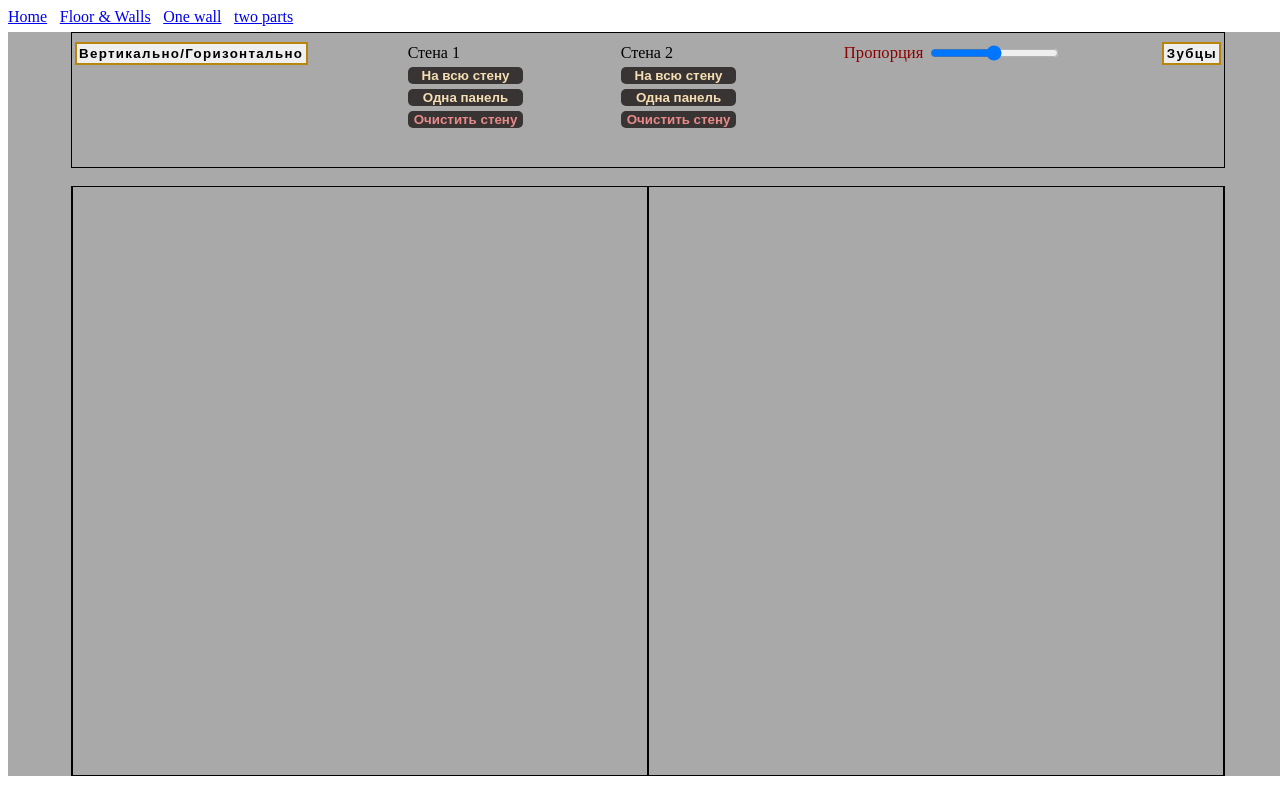
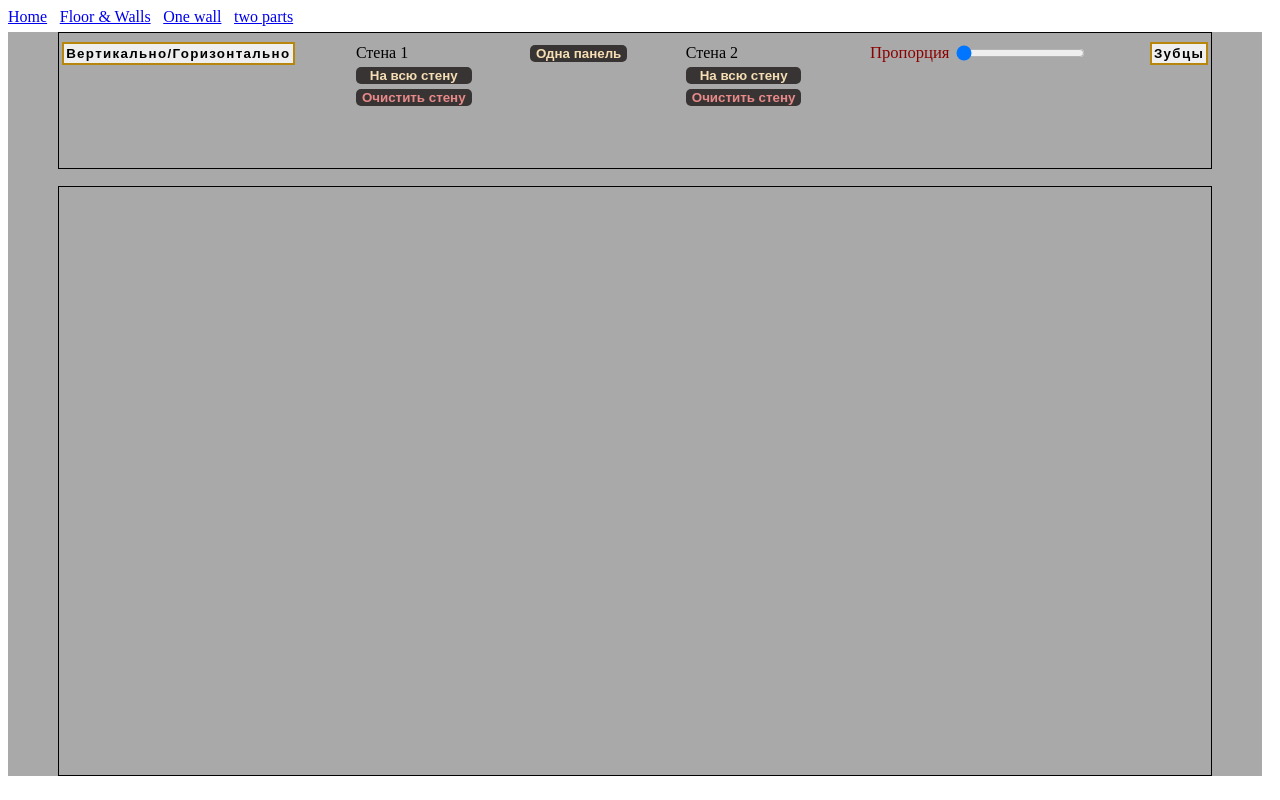
Before and after one commit to Corpus77/sv-kit-3dpanel-floor, a SvelteKit app: page /twoparts in a window 1280 px wide. Built offline with nearby package versions, Linux system fonts and the light colour scheme.

Commit message:
twoparts proportion done

```diff
--- a/src/routes/twoparts/+page.svelte
+++ b/src/routes/twoparts/+page.svelte
@@ -7,6 +7,7 @@
 	import Buttonone from '$lib/components/Buttonone.svelte';
 	import Buttonclear from '$lib/components/Buttonclear.svelte';
 	import { initWallPanelAdd, styleCommonPanels, removePanels } from '$lib/logic/functions';
+
 	//----------------------------------------
 	let modalVisible = false;
 	let fillAllFlag = true;
@@ -18,7 +19,16 @@
 	//----------------------------------
 	let wall_1_panels;
 	let wall_2_panels;
+	//----------------------------------
+	let proportionValue = 50;
+	function wall_1Ret() {
+		return document.querySelector('.wall_1');
+	}
 	//__________________________________________
+	function wallSeperateVars () {
+		wall_1_panels = Array.from (document.getElementsByClassName('wall_1')[0].children);
+		wall_2_panels = Array.from (document.getElementsByClassName('wall_2')[0].children);
+	}
 	function panelChoice(event) {
 		url = event.detail;
 		if (fillAllFlag && blockFlag && globalSurface == 'wall') {
@@ -53,28 +63,19 @@
 	}
 	//________________________________________
 	function fillAll(surface) {
+		wallSeperateVars();
 		if (blockFlag) {
+			removePanels(wall_2_panels);
+
+		} else {
+
 			removePanels(wall_1_panels);
-			console.log(blockFlag);
-			console.log(wall_1_panels);
 
-			addPanel(surface);
-			// console.log(document.querySelector('.wall_1').childNodes);
-		} else {
-			removePanels(wall_2_panels);
-			console.log(blockFlag);
-			console.log(wall_2_panels);
-
-			addPanel(surface);
-
-      // console.log(document.querySelector('.wall_2').childNodes);
 		}
-		//removePanels(panel());
-
-
+		addPanel(surface);
 	}
 
-	//__________________________________________
+		//__________________________________________
 	function btnHeaderActive(event) {
 		setTimeout(function () {
 			if (modalVisible) {
@@ -93,16 +94,10 @@
 	onMount(() => {
 		btnHeaderArr = document.querySelectorAll('.btn-header');
 
-
 		//----- initial add panels
 		initWallPanelAdd()
 		//----- separate array panels of 2 walls, after init.
-		wall_1_panels = Array.from (document.querySelector('.wall_1').children)
-		//Array.from (document.getElementsByClassName('wall_1')[0].children)
-		wall_2_panels = Array.from (document.querySelector('.wall_2').children)
-		//Array.from (document.getElementsByClassName('wall_2')[0].children);
-
-		//----------------------
+		wallSeperateVars();
 		window.onresize = function () {
 			allPanels().forEach((item) => {
 				item.style.width = panelSize(walls()) + 'px';
@@ -126,9 +121,20 @@
 					btnHeaderActive(event.detail);
 				}}
 			/>
-			<Buttonone buttonText="Одна панель" />
-			<Buttonclear buttonText="Очистить стену" />
+
+			<Buttonclear buttonText="Очистить стену"
+			on:clearAll={(event) => {
+				wallSeperateVars();
+				removePanels(wall_1_panels);
+				initWallPanelAdd();
+			}} />
 		</div>
+		<Buttonone buttonText="Одна панель"
+			on:onePanel={(event) => {
+				modalVisible = !modalVisible;
+				fillAllFlag = false;
+				btnHeaderActive(event.detail);
+			}} />
 		<div class="btn_wrapper btn_wrapper2">
 			<p>Стена 2</p>
 			<Buttonall
@@ -140,13 +146,20 @@
 					btnHeaderActive(event.detail);
 				}}
 			/>
-			<Buttonone buttonText="Одна панель" />
-			<Buttonclear buttonText="Очистить стену" />
+
+			<Buttonclear buttonText="Очистить стену"
+			on:clearAll={(event) => {
+				wallSeperateVars();
+				removePanels(wall_2_panels);
+				initWallPanelAdd();
+			}}/>
 		</div>
 
-		<div class="range">
+		<div class="range" >
 			<span>Пропорция</span>
-			<input type="range" class="proportion" min="0" max="100" />
+			<input type="range" class="proportion" min="50" max="100"  bind:value = {proportionValue} on:input = "{
+			wall_1Ret().style.minWidth = proportionValue + '%'}"
+				 />
 		</div>
 
 		<button class="teeth">Зубцы</button>
@@ -198,7 +211,7 @@
 		justify-content: space-around;
 		align-items: center;
 		gap: 5px;
-		width: 100vw;
+		width: 98vw;
 		height: 93vh;
 		background-color: darkgrey;
 	}
@@ -220,21 +233,16 @@
 
 	.wall {
 		display: flex;
-		flex-direction: row;
+		flex-direction: column;
 		flex-wrap: wrap;
 		width: 50%;
 		height: 100%;
 		background-size: 20%;
-		border: 1px solid black;
+		/* border: 1px solid black; */
 		overflow: hidden;
 	}
-	.wall_2 {
-		background-size: auto;
-	}
-	.wall_1 {
-		flex-direction: row-reverse;
-		background-size: auto;
-	}
+
+
 	.teeth_block {
 		display: none;
 	}
```
